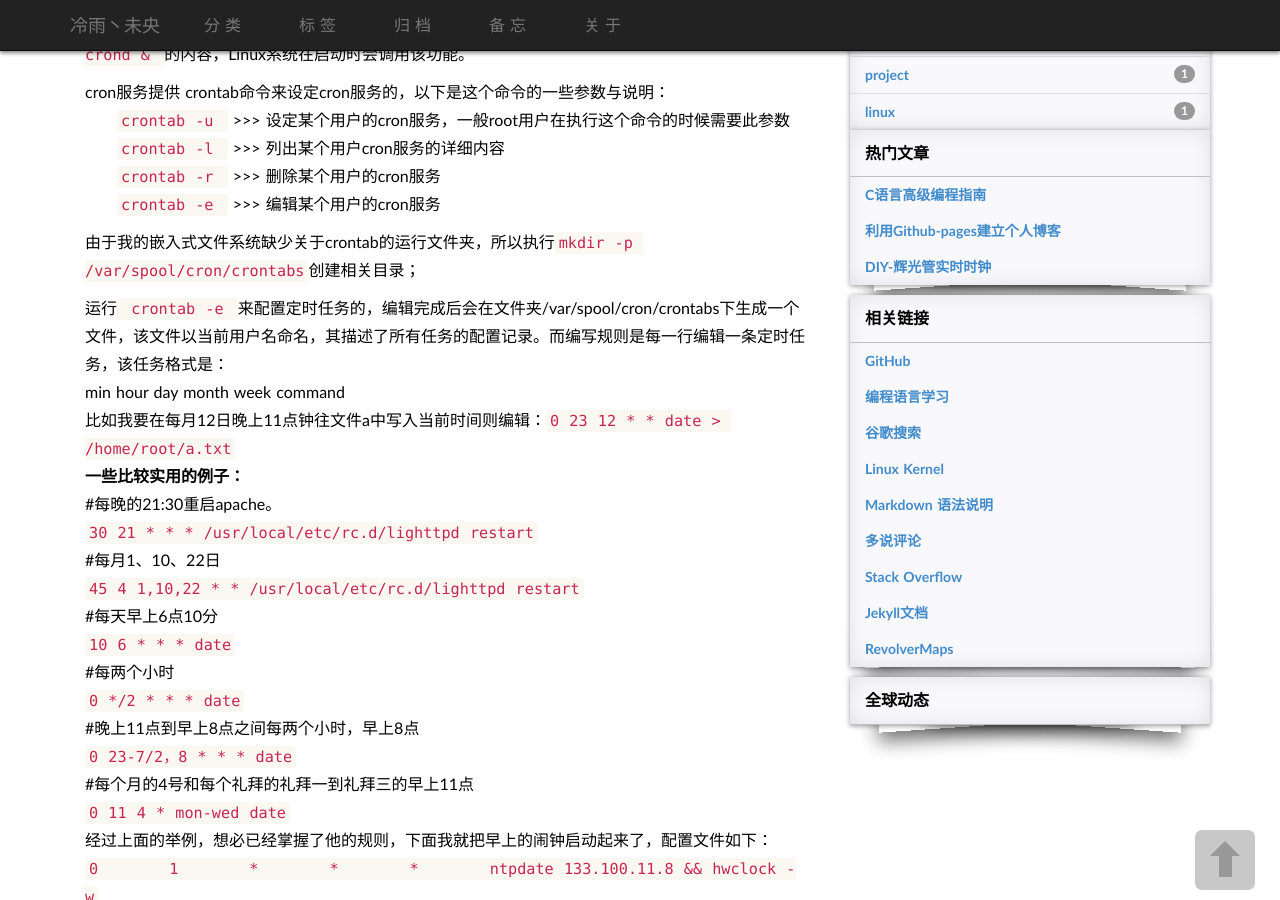
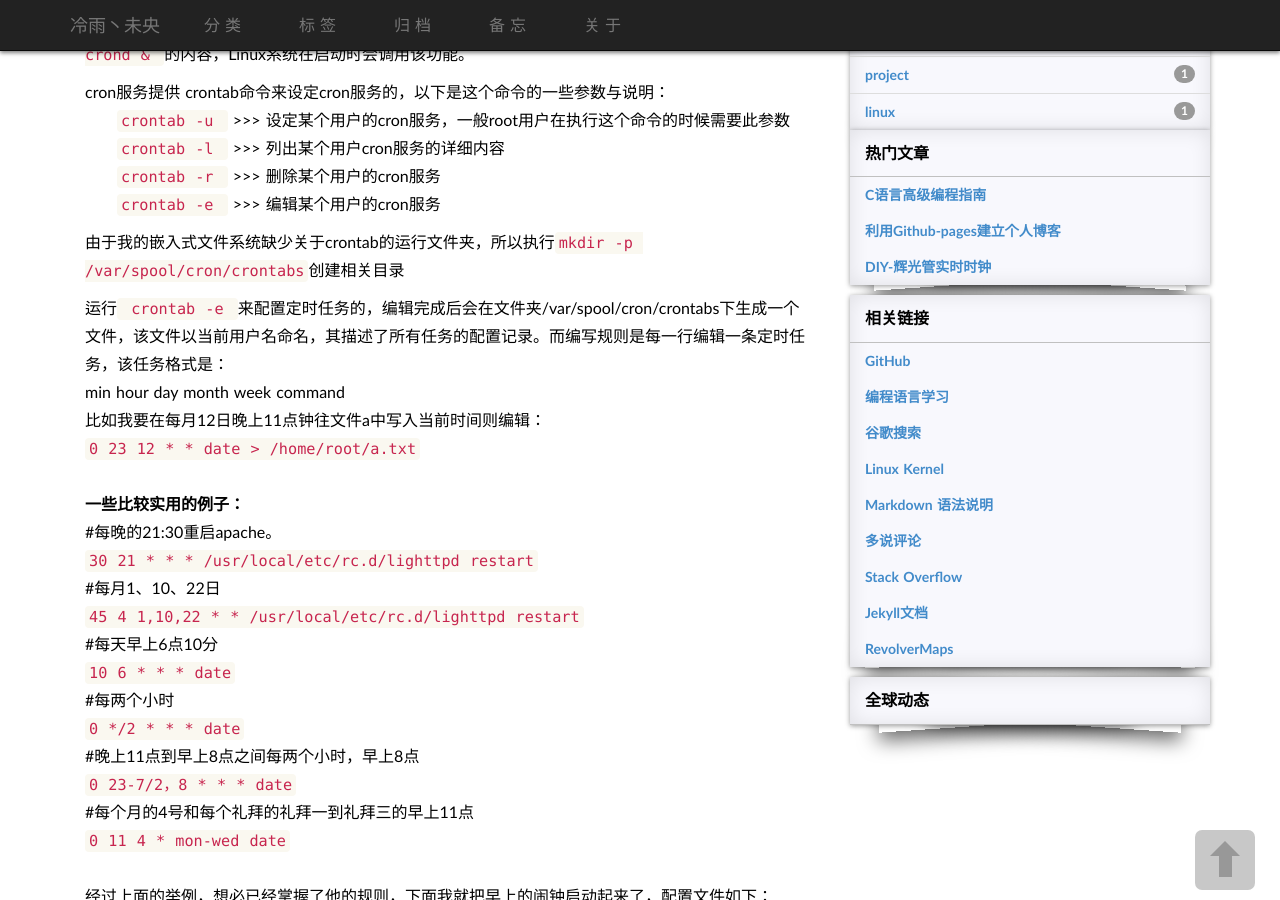
Before and after one commit to jeehong/jeehong.github.io, a Jekyll site: the page built from _posts/2016-05-12-linux-crontab-crond.md, in a window 1280 px wide and 900 px high, scrolled down 323 px. Built offline with Jekyll 4.4.1, drawn with Linux system fonts in a browser that asks for light colours; some web fonts are replaced; a script that is not in the unit is left out; comment, search, counter and statistics services are not loaded.

Commit message:
修改博文格式04：linux-crontab-trond

```diff
--- a/_posts/2016-05-12-linux-crontab-crond.md
+++ b/_posts/2016-05-12-linux-crontab-crond.md
@@ -13,10 +13,12 @@ tags:	    [linux]
 　　<code>crontab -l </code> >>> 列出某个用户cron服务的详细内容 <br />
 　　<code>crontab -r </code> >>> 删除某个用户的cron服务 <br />
 　　<code>crontab -e </code> >>> 编辑某个用户的cron服务 </p>
-<p>由于我的嵌入式文件系统缺少关于crontab的运行文件夹，所以执行<code>mkdir -p /var/spool/cron/crontabs</code>创建相关目录；</p>
+<p>由于我的嵌入式文件系统缺少关于crontab的运行文件夹，所以执行<code>mkdir -p /var/spool/cron/crontabs</code>创建相关目录</p>
 运行<code> crontab -e </code>来配置定时任务的，编辑完成后会在文件夹/var/spool/cron/crontabs下生成一个文件，该文件以当前用户名命名，其描述了所有任务的配置记录。而编写规则是每一行编辑一条定时任务，该任务格式是：
 <br />min hour day month week command
-<br />比如我要在每月12日晚上11点钟往文件a中写入当前时间则编辑：<code>0 23 12 * * date > /home/root/a.txt</code>
+<br />比如我要在每月12日晚上11点钟往文件a中写入当前时间则编辑：<br />
+<code>0 23 12 * * date > /home/root/a.txt</code>
+<br />
 <br />**一些比较实用的例子：**
 <br />	#每晚的21:30重启apache。
 <br />	<code>30 21 * * * /usr/local/etc/rc.d/lighttpd restart</code>
@@ -30,6 +32,7 @@ tags:	    [linux]
 <br />	<code>0 23-7/2，8 * * * date</code>
 <br />	#每个月的4号和每个礼拜的礼拜一到礼拜三的早上11点
 <br />	<code>0 11 4 * mon-wed date</code>
+<br />
 <br />经过上面的举例，想必已经掌握了他的规则，下面我就把早上的闹钟启动起来了，配置文件如下：
 <br /><code >0       1       *       *       *       ntpdate 133.100.11.8 && hwclock -w</code>
 <br /><code> 0       8       *       *       1-5     madplay /home/lonely.mp3 -m -a -30 -G</code>
```
